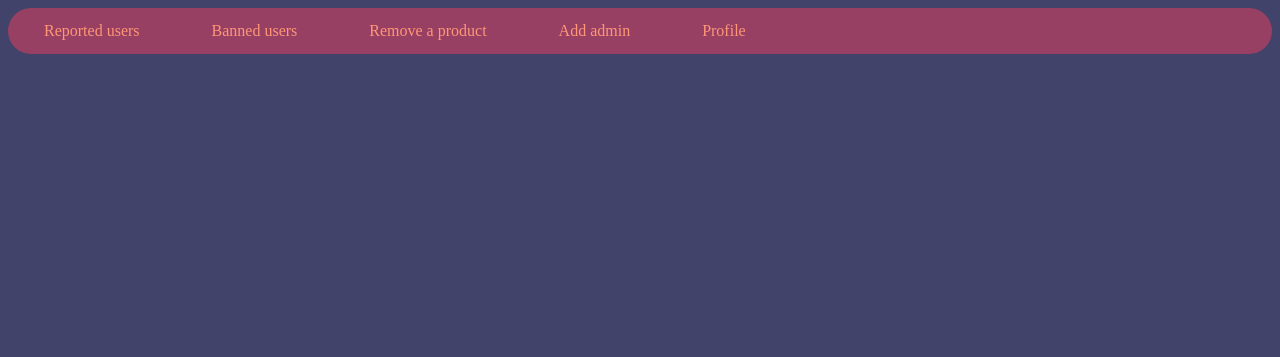
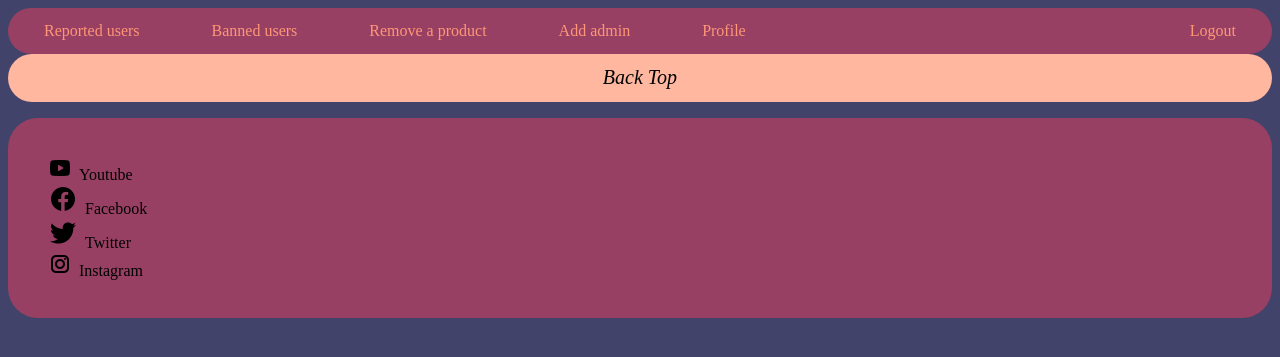
Before and after one commit to SeifMohamed55/ChopShop, a PHP site: page /admin/banned.html in a window 1280 px wide. Shown: the top 357 px of the page. Run offline with PHP 8.4, Linux system fonts and the light colour scheme.

Commit message:
v7.8(edited css linking)

```diff
--- a/admin/adminprofile.html
+++ b/admin/adminprofile.html
@@ -15,6 +15,7 @@
                 <li><a href="rmvproduct.html" class="navitem">Remove a product</a></li>
                 <li><a href="addadmin.html" class="navitem">Add admin</a></li>
                 <li><a href="MyProfile.html" class="navitem">Profile</a></li>
+                <li style="float: right;"><a href="../Signin.html" class="navitem" >Logout</a></li>
         </ul>
     </div>
 
@@ -51,6 +52,7 @@
 
 
 
+
     <div id="about">
         <ul>
             <li id="Y"><a href="https://www.youtube.com/@GoogleArabia" target="_blank">Youtube</a></li>
--- a/admin/banned.html
+++ b/admin/banned.html
@@ -17,7 +17,19 @@
                 <li><a href="rmvproduct.html" class="navitem">Remove a product</a></li>
                 <li><a href="addadmin.html" class="navitem">Add admin</a></li>
                 <li><a href="adminprofile.html" class="navitem">Profile</a></li>
+                <li style="float: right;"><a href="../Signin.html" class="navitem" >Logout</a></li>
             </ul>
         </div>
     </header>
+    <div id="back">
+        <a href="#home">Back Top</a>
+    </div>
+    <div id="about">
+        <ul>
+            <li id="Y"><a href="https://www.youtube.com/@GoogleArabia" target="_blank">Youtube</a></li>
+            <li id="F"><a href="https://www.facebook.com/Google/" target="_blank">Facebook</a></li>
+            <li id="T"><a href="https://twitter.com/Google" target="_blank">Twitter</a></li>
+            <li id="I"><a href="https://www.instagram.com/google/" target="_blank">Instagram</a></li>
+        </ul>
+    </div>
 </body>
--- a/css/adminStyleSheet.css
+++ b/css/adminStyleSheet.css
@@ -45,6 +45,7 @@ body {
     transition: 0.2ms;
   }
 
+
   #back {
     text-align: center;
     text-transform: capitalize;
@@ -53,3 +54,57 @@ body {
     padding: 1%;
 
   }
+
+  #back a {
+    font-size: 20px;
+    color: #000000;
+    padding: 1%;
+    font-style: italic;
+    font-family: 'Times New Roman';
+    text-decoration: none;
+  }
+
+  #back a:hover {
+    font-size: 21px;
+
+    font-family: 'Times New Roman';
+  }
+
+
+
+
+
+  #about ul {
+    background-color: #984063;
+    text-align: left;
+    list-style-position: inside;
+    list-style-type: none;
+    border-radius: 30px;
+    padding-top: 3%;
+    padding-bottom: 3%;
+  }
+
+  #about a {
+    text-decoration: none;
+    color: #000000;
+  }
+
+  #Y {
+    list-style-image: url("../photos/iconyoutube.png");
+  }
+
+  #F {
+    list-style-image: url("../photos/iconfacebook.png");
+  }
+
+  #I {
+    list-style-image: url("../photos/iconinstagram.png");
+  }
+
+  #T {
+    list-style-image: url("../photos/icontwitter.png");
+  }
+
+  #about li:hover {
+    background-color: #9c4769;
+  }
```
Also changed, not shown: admin/addadmin.html (+3 -10 lines), admin/adminhome.html (+12 -0 lines), admin/reported.html (+12 -0 lines), admin/rmvproduct.html (+13 -0 lines).
